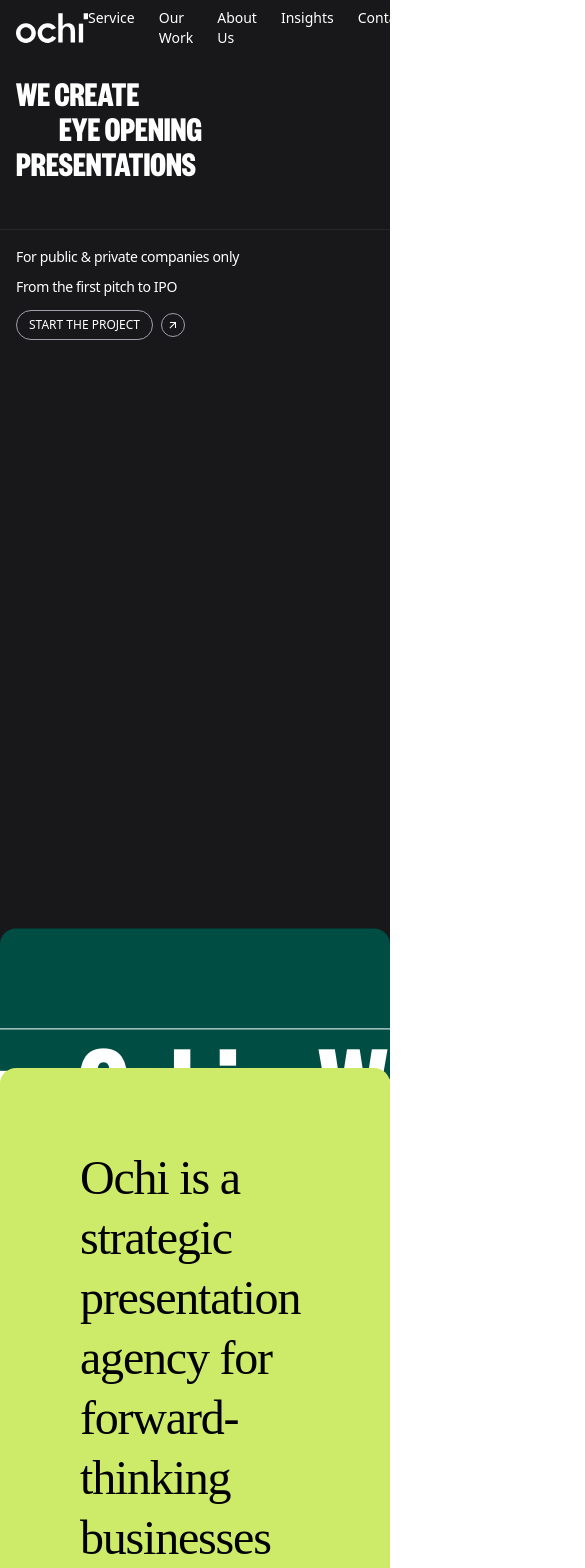
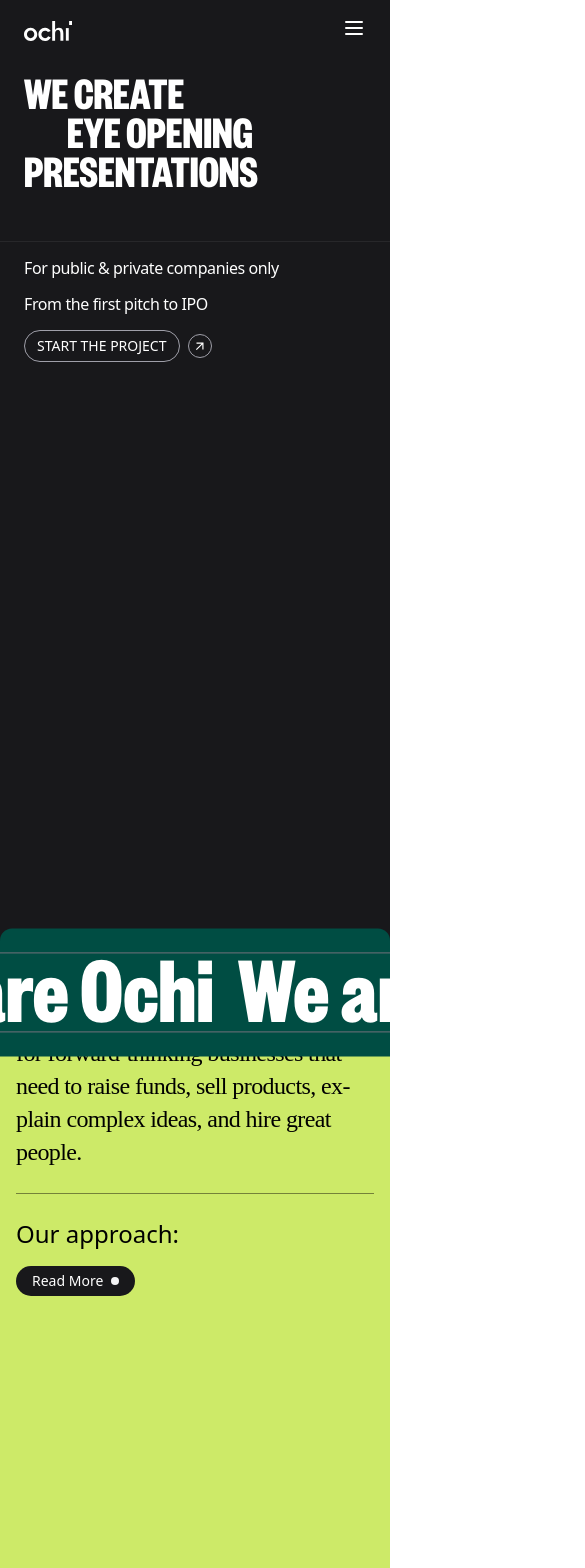
Before and after one commit to usmanworld0/Ochi-Design, a Next.js app: page / in a window 390 px wide. Shown: the top 1568 px of the page, 585 px wide, since content can reach past the window. Built offline with nearby package versions, Linux system fonts and the light colour scheme.

Commit message:
responsiveness

```diff
--- a/app/components/About.js
+++ b/app/components/About.js
@@ -2,18 +2,21 @@
 
 const About = () => {
     return (
-        <div data-scroll data-scroll-section data-scroll-speed='-0.0001' className='p-20 bg-[#CDEA68] rounded-t-2xl text-black -mt-20'>
-            <h1 className='font-[Neue_Montreal] text-5xl leading-15 tracking-tight'>Ochi is a strategic presentation agency for forward-thinking businesses that need to raise funds, sell prod­ucts, ex­plain com­plex ideas, and hire great peo­ple.</h1>
-            <div className=' w-full border-t-[1px] border-[#748239] py-5 mt-15 flex'>
-                <div className='w-1/2 pt-7'>
-                    <h1 className=' text-5xl'>Our approach:</h1>
-                    <button className='px-8 py-5 bg-zinc-900 rounded-full text-white mt-7 flex  gap-7 leading-none items-center'>Read More
-                        <div className='w-2 h-2 bg-zinc-100 rounded-full'></div>
-                    </button>
+                <div className='px-4 sm:px-6 md:px-10 lg:px-16 py-8 sm:py-12 md:py-16 lg:py-20 bg-[#CDEA68] rounded-t-xl sm:rounded-t-2xl text-black'>
+                        <h1 className='font-[Neue_Montreal] text-2xl sm:text-3xl md:text-4xl lg:text-5xl xl:text-6xl leading-snug md:leading-tight tracking-tight'>
+                            Ochi is a strategic presentation agency for forward-thinking businesses that need to raise funds, sell prod­ucts, ex­plain com­plex ideas, and hire great peo­ple.
+                        </h1>
+                        <div className='w-full border-t border-[#748239] py-4 sm:py-6 md:py-8 mt-6 sm:mt-8 md:mt-12 flex flex-col md:flex-row gap-4 sm:gap-6 md:gap-8'>
+                                <div className='md:w-1/2 pt-2 md:pt-7'>
+                                        <h2 className='text-2xl sm:text-3xl md:text-4xl lg:text-5xl'>Our approach:</h2>
+                                        <button className='px-4 sm:px-6 md:px-8 py-2 sm:py-3 md:py-4 bg-zinc-900 rounded-full text-white mt-4 sm:mt-5 md:mt-7 flex gap-2 sm:gap-3 md:gap-4 leading-none items-center text-sm sm:text-base'>
+                                            Read More
+                                                <div className='w-2 h-2 bg-zinc-100 rounded-full'></div>
+                                        </button>
+                                </div>
+                                <div className='h-[30vh] sm:h-[40vh] md:h-[50vh] lg:h-[60vh] bg-[url("https://ochi.design/wp-content/uploads/2022/05/Homepage-Photo-1326x939.jpg")] bg-cover bg-center md:w-1/2 rounded-xl sm:rounded-2xl mt-2 md:mt-7'></div>
+                        </div>
                 </div>
-                <div className='h-[60vh] bg-[url("https://ochi.design/wp-content/uploads/2022/05/Homepage-Photo-1326x939.jpg")] bg-cover bg-center w-1/2 rounded-2xl mt-7'></div>
-            </div>
-        </div>
     )
 }
 
--- a/app/components/Footer.js
+++ b/app/components/Footer.js
@@ -2,49 +2,52 @@
 
 const Footer = () => {
 return (
-    <div data-scroll data-scroll-section data-scroll-speed="0.2" className='w-full h-screen bg-zinc-900 p-20 flex justify-between'>
-        <div className='w=1/2 font-[Founders_Grotesk_X-Cond] h-full flex flex-col justify-between '>
-        <div className='heading'>
- <h1 className='text-8xl leading-20'>EYE-</h1>
-        <h1 className='text-8xl leading-20'>OPENING</h1>
+    <div data-scroll data-scroll-section data-scroll-speed="0.2" className='w-full min-h-screen lg:h-screen bg-zinc-900 p-6 sm:p-10 md:p-16 lg:p-20 flex flex-col lg:flex-row justify-start lg:justify-between gap-6 lg:gap-0'>
+        <div className='lg:w-1/2 font-[Founders_Grotesk_X-Cond] flex flex-col justify-start lg:justify-between'>
+        <div className='heading mb-6 lg:mb-0'>
+ <h1 className='text-5xl sm:text-6xl md:text-7xl lg:text-8xl xl:text-9xl leading-tight sm:leading-snug md:leading-20'>EYE-</h1>
+        <h1 className='text-5xl sm:text-6xl md:text-7xl lg:text-8xl xl:text-9xl leading-tight sm:leading-snug md:leading-20'>OPENING</h1>
         </div>
-        <svg width="72" height="30" viewBox="0 0 72 30" fill="none" xmlns="http://www.w3.org/2000/svg">
+        <div className='logo-container'>
+        <svg className="w-16 h-8 sm:w-18 sm:h-9 md:w-20 md:h-10 lg:w-[72px] lg:h-[30px]" viewBox="0 0 72 30" fill="none" xmlns="http://www.w3.org/2000/svg">
                                 <path d="M9.8393 10.2032C4.22951 10.3257 -0.0459221 14.7356 0.000372391 20.2752C0.0412204 25.3548 4.57808 30.3608 10.6862 29.9226C15.5145 29.5768 19.9015 25.4119 19.8525 20.0057C19.8035 14.5995 15.1904 10.0916 9.8393 10.2032ZM9.89649 25.7005C6.87101 25.7005 4.39834 23.1144 4.40924 19.9839C4.39525 19.2507 4.52792 18.522 4.79947 17.8407C5.07102 17.1594 5.47597 16.5392 5.99056 16.0164C6.50515 15.4937 7.11902 15.0789 7.79613 14.7966C8.47324 14.5142 9.19995 14.3698 9.93362 14.372C10.6673 14.3742 11.3931 14.5228 12.0686 14.8092C12.744 15.0956 13.3554 15.514 13.8668 16.0398C14.3783 16.5656 14.7796 17.1882 15.0471 17.8711C15.3146 18.554 15.4429 19.2834 15.4246 20.0166C15.4409 23.1008 12.9111 25.7059 9.88832 25.7005H9.89649Z" fill="currentColor"></path>
                                 <path d="M62.8086 29.4855H67.1222V10.6372H62.8086V29.4855Z" fill="currentColor"></path>
                                 <path d="M67.6816 0.172852V6.13439H71.5322C71.6738 6.13439 71.8046 6.13439 72.0006 6.11534V0.172852H67.6816Z" fill="currentColor"></path>
                                 <path d="M31.5648 25.7016C28.5393 25.7016 26.0667 23.1156 26.0776 19.9851C26.0936 18.5291 26.6764 17.1366 27.7023 16.1029C28.7282 15.0692 30.1166 14.4757 31.573 14.4482C32.4198 14.4541 33.2537 14.6557 34.0095 15.0373C34.7654 15.4188 35.4227 15.97 35.9301 16.6477L40.0667 15.0144C38.2884 12.0853 35.0669 10.1145 31.4995 10.1989C25.8897 10.3214 21.6142 14.7313 21.6605 20.2709C21.7014 25.3505 26.2382 30.3565 32.3464 29.9183C33.9908 29.7803 35.5761 29.2408 36.9631 28.347C38.3501 27.4532 39.4963 26.2326 40.3009 24.7924L36.2542 22.9931C35.7705 23.8086 35.0851 24.486 34.2638 24.9604C33.4426 25.4347 32.5132 25.69 31.5648 25.7016Z" fill="currentColor"></path>
                                 <path d="M52.4097 10.1387C51.2512 10.1119 50.1066 10.3947 49.0941 10.958C48.0816 11.5212 47.2379 12.3445 46.6501 13.3427V0.172852H42.293V29.4688H46.6501C46.6501 29.1721 46.6501 18.7816 46.6501 18.7816C46.6501 15.6946 47.8619 13.4352 50.8084 13.4352C54.6046 13.4352 54.6209 17.4178 54.6209 19.6962C54.6209 22.9165 54.6209 25.5189 54.6209 28.7393V29.4987H59.0271C59.0271 29.3708 59.0488 29.2728 59.0488 29.1721C59.0488 25.5108 59.0951 21.8522 59.0325 18.1909C58.9916 15.6538 58.5015 10.1387 52.4097 10.1387Z" fill="currentColor"></path>
                             </svg>
-
+ </div>
 
         </div>
-        <div className='w=1/2' >
-             <h1 className='text-8xl leading-20 font-[Founders_Grotesk_X-Cond] pb-10 '>PRESENTATIONS</h1>
+        <div className='lg:w-1/2 flex flex-col justify-start lg:justify-between' >
+             <h1 className='text-5xl sm:text-6xl md:text-7xl lg:text-8xl xl:text-9xl leading-tight sm:leading-snug md:leading-20 font-[Founders_Grotesk_X-Cond] pb-6 md:pb-8 lg:pb-10'>PRESENTATIONS</h1>
+             <div className='social-links mb-6 lg:mb-0'>
              {['Facebook','Instagram','Behance','LinkedIn'].map((items,index)=>{
-                            return <a key={index} className='block font-light font-3xl' href='#'>{items}</a>
+                            return <a key={index} className='block font-light text-xl sm:text-2xl md:text-3xl lg:text-4xl mb-2' href='#'>{items}</a>
                     })}
-             <div className='dets flex justify-between'>
+             </div>
+             <div className='dets flex flex-col lg:flex-row justify-between gap-6 lg:gap-0'>
 
-              <div className='contactleft-info mt-8 text-white '>
+              <div className='contactleft-info text-white '>
 
-                    <div className='address mb-4 pt-20 '>
-                         <h3 className='text-lg font-semibold mb-2'>Address</h3>
-                         <p className='text-sm'>123 Main Street</p>
-                         <p className='text-sm'>City, State 12345</p>
+                    <div className='address mb-3 lg:pt-20 '>
+                         <h3 className='text-lg sm:text-xl font-semibold mb-2'>Address</h3>
+                         <p className='text-base sm:text-lg'>123 Main Street</p>
+                         <p className='text-base sm:text-lg'>City, State 12345</p>
                     </div>
-                    <div className='email mb-4'>
-                         <h3 className='text-lg font-semibold mb-2'>Contact</h3>
-                         <a href='mailto:muhammad.usman@gmail.com' className='text-sm hover:underline'>
+                    <div className='email mb-3'>
+                         <h3 className='text-lg sm:text-xl font-semibold mb-2'>Contact</h3>
+                         <a href='mailto:muhammad.usman@gmail.com' className='text-base sm:text-lg hover:underline'>
                                 world.usman.businessgmail.com
                          </a>
                     </div>
                     <div className='copyright'>
-                         <p className='text-sm'>© 2025 Muhammad Usman. All rights reserved.</p>
+                         <p className='text-base sm:text-lg'>© 2025 Muhammad Usman. All rights reserved.</p>
                     </div>
              </div>
-             <div className='contactright-info mt-8 text-white '>
+             <div className='contactright-info text-white '>
                              {['Home','Services','Insights','Our-mission','About'].map((items,index)=>{
-                            return <a key={index} className='block font-light font-3xl underline-offset-3 underline' href='#'>{items}</a>
+                            return <a key={index} className='block font-light text-xl sm:text-2xl md:text-3xl lg:text-4xl underline-offset-3 underline mb-1' href='#'>{items}</a>
                     })}
              </div>
 
--- a/app/components/Landing.js
+++ b/app/components/Landing.js
@@ -5,31 +5,31 @@
 const Landing = () => {
     return (
         <div data-scroll data-scroll-speed="-.3" className='bg-zinc-900 w-full h-screen pt-1'>
-            <div className='textstructure mt-20 md:mt-32 lg:mt-40 px-4 md:px-8 lg:px-15'>
+            <div className='textstructure mt-20 sm:mt-32 md:mt-40 px-6 sm:px-10 md:px-15'>
 
                 {["We Create", "Eye Opening", "Presentations"].map((items, index) => {
                     return <div key={index} className='textmasker'>
-                        <div className='w-fit flex items-center'>
+                        <div  className='w-fit flex items-center'>
                             {index===1 &&(
-                                <motion.div initial={{width:0}} animate={{width:"9vw"}} transition={{ease:[0.76, 0, 0.24, 1],duration:0.7}} className='mr-2 md:mr-3 lg:mr-5 w-[12vw] md:w-[10vw] lg:w-[9vw] rounded-md h-[8vw] md:h-[7vw] lg:h-[6vw] bg-[url("https://ochi.design/wp-content/uploads/2022/04/content-image01.jpg")] bg-cover bg-center relative -top-[1vw] md:-top-[1.5vw] lg:-top-[2vw]'></motion.div>
+                                <motion.div initial={{width:0}} animate={{width:"9vw"}} transition={{ease:[0.76, 0, 0.24, 1],duration:0.7}} className='mr-2 sm:mr-3 md:mr-5 w-[6vw] sm:w-[8vw] md:w-[9vw] rounded-md h-[4vw] sm:h-[5vw] md:h-[6vw] bg-[url("https://ochi.design/wp-content/uploads/2022/04/content-image01.jpg")] bg-cover bg-center relative -top-[1vw] sm:-top-[1.5vw] md:-top-[2vw]'></motion.div>
                             )}
-<h1 className="leading-[9vw] md:leading-[8vw] lg:leading-[7.5vw] text-4xl md:text-7xl lg:text-9xl uppercase font-[Founders_Grotesk_X-Cond] font-medium">{items}</h1>
+<h1 className="leading-[10vw] sm:leading-[9vw] md:leading-[7.5vw] text-[12vw] sm:text-[10vw] md:text-8xl lg:text-9xl xl:text-[8rem] uppercase font-[Founders_Grotesk_X-Cond] font-medium">{items}</h1>
                         </div>
 
 
                     </div>
                 })}
             </div>
-            <div className='border-t-[1px] border-zinc-800 mt-10 md:mt-16 lg:mt-20 flex flex-col md:flex-row justify-between py-5 px-4 md:px-8 lg:px-15 gap-4 md:gap-0'>
-                <div className='flex flex-col md:flex-row gap-4 md:gap-8'>
-                {["For public & private companies only","From the first pitch to IPO"].map((items,index)=>{
-                    return <p key={index} className='leading-none font-light tracking-tight text-sm md:text-base'>{items}</p>
-                })}
+            <div className='border-t-[1px] border-zinc-800 mt-10 sm:mt-16 md:mt-20 flex flex-col sm:flex-row justify-between gap-4 sm:gap-0 py-4 sm:py-5 px-6 sm:px-10 md:px-15'>
+                <div className='flex flex-col sm:flex-row gap-4 sm:gap-8 md:gap-12'>
+                    {["For public & private companies only","From the first pitch to IPO"].map((items,index)=>{
+                        return <p key={index} className='text-base sm:text-lg md:text-xl leading-tight font-light tracking-tight'>{items}</p>
+                    })}
                 </div>
                 <div className='start flex items-center gap-2'>
-                    <div className='py-2 px-3 md:px-4 rounded-full border-[1px] uppercase border-zinc-400 font-light text-xs md:text-sm leading-none'>Start the Project</div>
-                    <div className='w-6 h-6 md:w-7 md:h-7 rounded-full border-[1px] border-zinc-400 flex items-center justify-center'>
-                        <MdArrowOutward className='text-xs md:text-sm' />
+                    <div className='py-2 px-3 sm:py-2 sm:px-4 rounded-full border-[1px] uppercase border-zinc-400 font-light text-sm sm:text-base leading-none'>Start the Project</div>
+                    <div className='w-6 h-6 sm:w-7 sm:h-7 rounded-full border-[1px] border-zinc-400 flex items-center justify-center'>
+                        <MdArrowOutward className="text-sm sm:text-base" />
                     </div>
                 </div>
 
--- a/app/components/Marquee.js
+++ b/app/components/Marquee.js
@@ -3,10 +3,20 @@
 import { motion } from "motion/react"
 function Marquee() {
   return (
-    <div data-scroll data-scroll-section data-scroll-speed=".1" className='w-full py-25 bg-[#004d43] border-zinc-500 rounded-t-2xl'>
-        <div className='text flex justify-between  border-t-1 border-b-1 flex whitespace-nowrap overflow-hidden '>
+    <div data-scroll data-scroll-section data-scroll-speed=".1" className='w-full py-6 sm:py-8 md:py-12 lg:py-16 xl:py-24 bg-[#004d43] border-zinc-500 rounded-t-xl sm:rounded-t-2xl'>
+        <div className='flex justify-between border-y border-zinc-500 whitespace-nowrap overflow-hidden'>
             {["We are Ochi","We are Ochi","We are Ochi"].map((items,index)=>{
-                return <motion.h1 key={index} initial={{x:0}} animate={{x:"-100%"}} transition={{ease:"linear", repeat:Infinity , duration:5}} className='leading-none text-[30vw] pr-20 font-[Founders_Grotesk_X-Cond] -mb-[9vw] pt-5 '>{items}</motion.h1>
+                return (
+                  <motion.h1
+                    key={index}
+                    initial={{x:0}}
+                    animate={{x:"-100%"}}
+                    transition={{ease:"linear", repeat:Infinity , duration:5}}
+                    className='leading-none text-[25vw] sm:text-[28vw] md:text-[30vw] lg:text-[28vw] xl:text-[30vw] pr-6 sm:pr-8 md:pr-12 lg:pr-16 xl:pr-20 font-[Founders_Grotesk_X-Cond] -mb-[7vw] sm:-mb-[8vw] md:-mb-[8vw] lg:-mb-[9vw] pt-2 sm:pt-3 md:pt-4 lg:pt-5'
+                  >
+                    {items}
+                  </motion.h1>
+                )
             })}
         </div>
 
--- a/app/components/Navbar.js
+++ b/app/components/Navbar.js
@@ -1,45 +1,10 @@
-'use client'
-import React, { useState, useEffect } from 'react'
+import React from 'react'
 
 const Navbar = () => {
-  const [isVisible, setIsVisible] = useState(true)
-  const [hasScrolled, setHasScrolled] = useState(false)
-  const [lastScrollY, setLastScrollY] = useState(0)
-
-  useEffect(() => {
-    const handleScroll = () => {
-      const currentScrollY = window.scrollY
-
-      // Set hasScrolled if user has scrolled past 100px
-      setHasScrolled(currentScrollY > 100)
-
-      // Show/hide navbar based on scroll direction
-      if (currentScrollY > lastScrollY && currentScrollY > 100) {
-        // Scrolling down
-        setIsVisible(false)
-      } else {
-        // Scrolling up
-        setIsVisible(true)
-      }
-
-      setLastScrollY(currentScrollY)
-    }
-
-    window.addEventListener('scroll', handleScroll)
-
-    return () => {
-      window.removeEventListener('scroll', handleScroll)
-    }
-  }, [lastScrollY])
-
   return (
-    <div className={`fixed z-[999] w-full px-4 md:px-8 lg:px-15 py-2 md:py-3 font-["Neue Montreal"] flex justify-between items-center transition-all duration-300 ${
-      isVisible ? 'translate-y-0' : '-translate-y-full'
-    } ${
-      hasScrolled ? 'backdrop-blur-sm bg-zinc-900/5' : 'bg-transparent'
-    }`}>
+    <div className='fixed z-[999] w-full px-6 sm:px-10 md:px-15 py-4 sm:py-6 md:py-7 font-["Neue Montreal"] flex justify-between items-center'>
         <div className='logo'>
-            <svg width="72" height="30" viewBox="0 0 72 30" fill="none" xmlns="http://www.w3.org/2000/svg">
+            <svg className="w-12 h-5 sm:w-16 sm:h-6 md:w-[60px] md:h-[25px] lg:w-[72px] lg:h-[30px]" viewBox="0 0 72 30" fill="none" xmlns="http://www.w3.org/2000/svg">
 									<path d="M9.8393 10.2032C4.22951 10.3257 -0.0459221 14.7356 0.000372391 20.2752C0.0412204 25.3548 4.57808 30.3608 10.6862 29.9226C15.5145 29.5768 19.9015 25.4119 19.8525 20.0057C19.8035 14.5995 15.1904 10.0916 9.8393 10.2032ZM9.89649 25.7005C6.87101 25.7005 4.39834 23.1144 4.40924 19.9839C4.39525 19.2507 4.52792 18.522 4.79947 17.8407C5.07102 17.1594 5.47597 16.5392 5.99056 16.0164C6.50515 15.4937 7.11902 15.0789 7.79613 14.7966C8.47324 14.5142 9.19995 14.3698 9.93362 14.372C10.6673 14.3742 11.3931 14.5228 12.0686 14.8092C12.744 15.0956 13.3554 15.514 13.8668 16.0398C14.3783 16.5656 14.7796 17.1882 15.0471 17.8711C15.3146 18.554 15.4429 19.2834 15.4246 20.0166C15.4409 23.1008 12.9111 25.7059 9.88832 25.7005H9.89649Z" fill="currentColor"></path>
 									<path d="M62.8086 29.4855H67.1222V10.6372H62.8086V29.4855Z" fill="currentColor"></path>
 									<path d="M67.6816 0.172852V6.13439H71.5322C71.6738 6.13439 71.8046 6.13439 72.0006 6.11534V0.172852H67.6816Z" fill="currentColor"></path>
@@ -48,11 +13,20 @@
 								</svg>
 
         </div>
-        <div className='links flex gap-6 md:gap-10'>
+        <div className='links hidden md:flex gap-6 lg:gap-8 xl:gap-10'>
             {["Service","Our Work","About Us","Insights","Contact"].map((item,index)=>(
-                <a key={index} className={`text-sm md:text-md font-light hover:text-zinc-300 transition-colors ${index===4 && "md:ml-34"}`}>{item}</a>
+                <a key={index} className={`text-base lg:text-lg font-light ${index===4 && "lg:ml-20 xl:ml-34"}`}>{item}</a>
             ))}
 
+        </div>
+
+        {/* Mobile menu button - you can expand this later */}
+        <div className='md:hidden'>
+            <button className='text-white'>
+                <svg className="w-6 h-6" fill="none" stroke="currentColor" viewBox="0 0 24 24" xmlns="http://www.w3.org/2000/svg">
+                    <path strokeLinecap="round" strokeLinejoin="round" strokeWidth={2} d="M4 6h16M4 12h16M4 18h16" />
+                </svg>
+            </button>
         </div>
 
     </div>
```
Also changed, not shown: app/components/Cards.js (+15 -15 lines), app/components/Eyes.js (+14 -22 lines), app/components/Featured.js (+18 -15 lines), app/components/Start.js (+4 -4 lines), app/page.js (+2 -8 lines).
